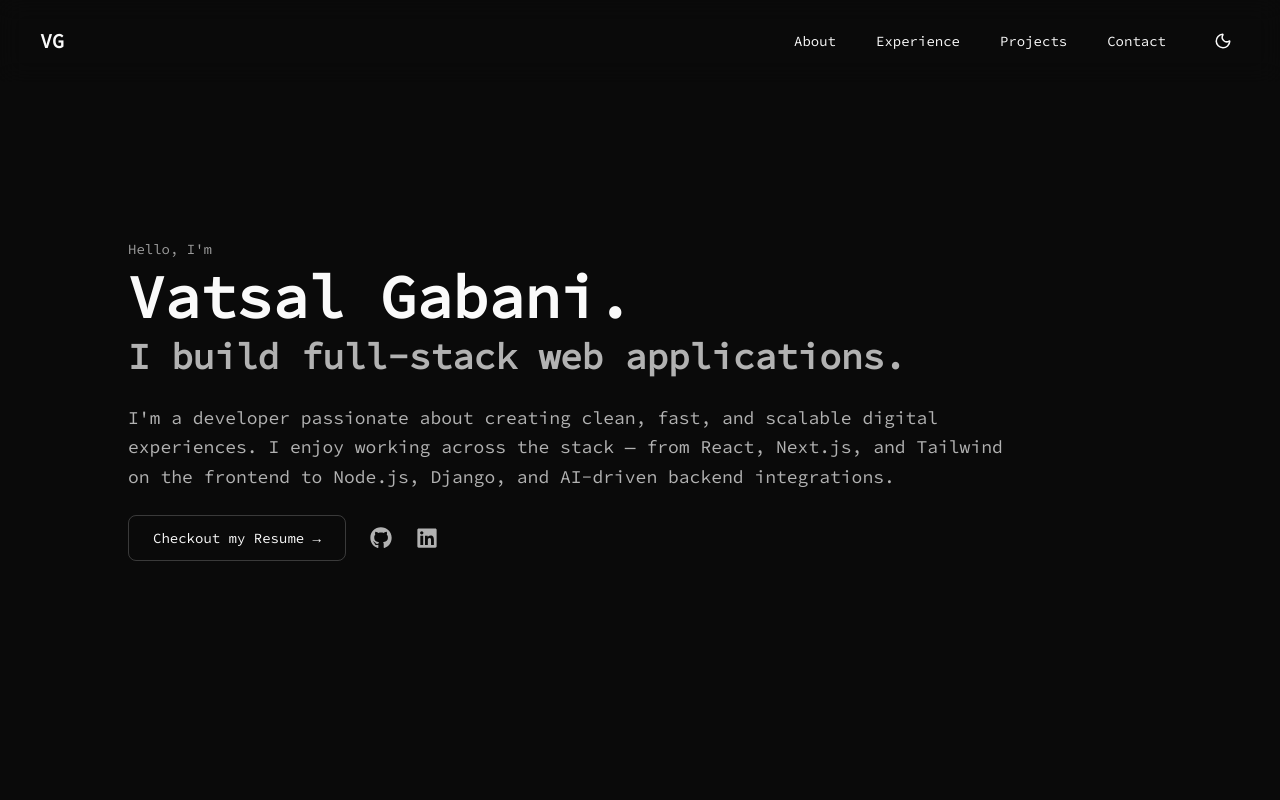
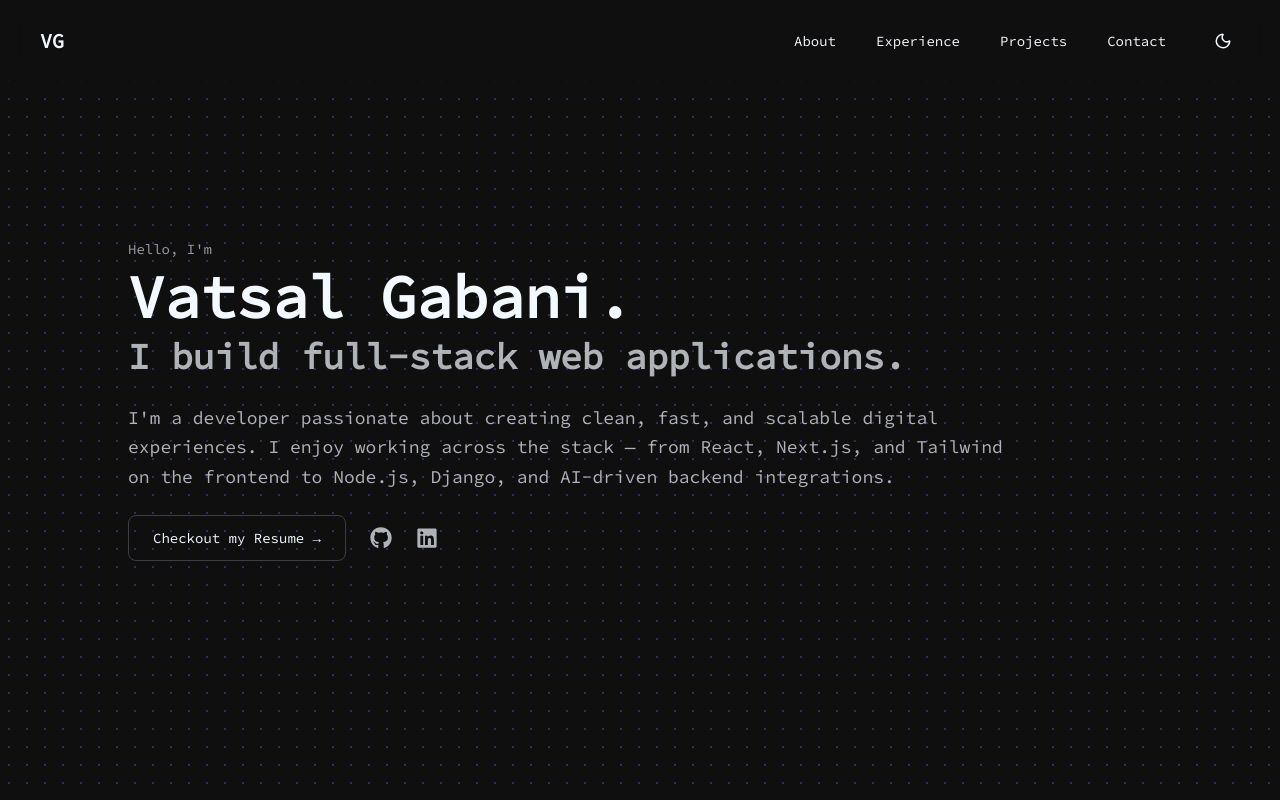
Before and after one commit to vatsalgabani64/react-portfolio, a React (Vite) app: page / in a window 1280 px wide. Shown: the top 800 px of the page. Built offline with nearby package versions, Linux system fonts and the light colour scheme.

Commit message:
feat(ui): add background dots and shadows to project & technology cards
- Added a shadows to ProjectCard, TechnologyCard
- Added dots background

```diff
--- a/index.html
+++ b/index.html
@@ -35,6 +35,7 @@
     <meta name="theme-color" content="#09090b" />
   </head>
   <body>
+    <div id="background-dots"></div>
     <div id="root"></div>
     <script type="module" src="/src/main.tsx"></script>
   </body>
--- a/src/components/About/About.tsx
+++ b/src/components/About/About.tsx
@@ -25,7 +25,7 @@ const About = () => {
         {tech.map((category) => (
           <Card
             key={category.title}
-            className="border border-foreground/10 bg-background/40 backdrop-blur-md"
+            className="border border-foreground/10 bg-card transition-all duration-300 ease-in-out hover:-translate-y-0.5 hover:shadow-xl"
           >
             <CardContent className="py-6">
               <p className="font-mono text-xl mb-6 text-center">
--- a/src/components/Experience/Experience.tsx
+++ b/src/components/Experience/Experience.tsx
@@ -64,7 +64,7 @@ const Experience = () => {
                 className="flex gap-3 text-foreground/70 leading-relaxed"
               >
                 <span className="text-accent">▹</span>
-                - {point}
+                {point}
               </li>
             ))}
           </ul>
--- a/src/components/Projects/Projects.tsx
+++ b/src/components/Projects/Projects.tsx
@@ -15,7 +15,9 @@ const Projects = () => {
         {PROJECTS.map((project) => (
           <Card
             key={project.title}
-            className="h-full flex flex-col border border-foreground/10 bg-background/40 backdrop-blur-md"
+            className="h-full flex flex-col border border-foreground/10 bg-card
+             transition-all duration-300 ease-in-out hover:-translate-y-0.5
+             hover:shadow-xl"
           >
             <CardContent className="p-6 flex flex-col grow space-y-4">
               {/* Image */}
--- a/src/index.css
+++ b/src/index.css
@@ -13,29 +13,40 @@
   --radius-md: calc(var(--radius) - 2px);
   --radius-lg: var(--radius);
   --radius-xl: calc(var(--radius) + 4px);
+
   --color-background: var(--background);
   --color-foreground: var(--foreground);
+
   --color-card: var(--card);
   --color-card-foreground: var(--card-foreground);
+
   --color-popover: var(--popover);
   --color-popover-foreground: var(--popover-foreground);
+
   --color-primary: var(--primary);
   --color-primary-foreground: var(--primary-foreground);
+
   --color-secondary: var(--secondary);
   --color-secondary-foreground: var(--secondary-foreground);
+
   --color-muted: var(--muted);
   --color-muted-foreground: var(--muted-foreground);
+
   --color-accent: var(--accent);
   --color-accent-foreground: var(--accent-foreground);
+
   --color-destructive: var(--destructive);
+
   --color-border: var(--border);
   --color-input: var(--input);
   --color-ring: var(--ring);
+
   --color-chart-1: var(--chart-1);
   --color-chart-2: var(--chart-2);
   --color-chart-3: var(--chart-3);
   --color-chart-4: var(--chart-4);
   --color-chart-5: var(--chart-5);
+
   --color-sidebar: var(--sidebar);
   --color-sidebar-foreground: var(--sidebar-foreground);
   --color-sidebar-primary: var(--sidebar-primary);
@@ -46,73 +57,116 @@
   --color-sidebar-ring: var(--sidebar-ring);
 }
 
+/* ===================== LIGHT MODE (Updated) ===================== */
+
 :root {
   --radius: 0.625rem;
-  --background: oklch(1 0 0);
-  --foreground: oklch(0.145 0 0);
-  --card: oklch(1 0 0);
-  --card-foreground: oklch(0.145 0 0);
-  --popover: oklch(1 0 0);
-  --popover-foreground: oklch(0.145 0 0);
-  --primary: oklch(0.205 0 0);
-  --primary-foreground: oklch(0.985 0 0);
-  --secondary: oklch(0.97 0 0);
-  --secondary-foreground: oklch(0.205 0 0);
-  --muted: oklch(0.97 0 0);
-  --muted-foreground: oklch(0.556 0 0);
-  --accent: oklch(0.97 0 0);
-  --accent-foreground: oklch(0.205 0 0);
-  --destructive: oklch(0.577 0.245 27.325);
-  --border: oklch(0.922 0 0);
-  --input: oklch(0.922 0 0);
-  --ring: oklch(0.708 0 0);
-  --chart-1: oklch(0.646 0.222 41.116);
-  --chart-2: oklch(0.6 0.118 184.704);
-  --chart-3: oklch(0.398 0.07 227.392);
-  --chart-4: oklch(0.828 0.189 84.429);
-  --chart-5: oklch(0.769 0.188 70.08);
-  --sidebar: oklch(0.985 0 0);
-  --sidebar-foreground: oklch(0.145 0 0);
-  --sidebar-primary: oklch(0.205 0 0);
-  --sidebar-primary-foreground: oklch(0.985 0 0);
-  --sidebar-accent: oklch(0.97 0 0);
-  --sidebar-accent-foreground: oklch(0.205 0 0);
-  --sidebar-border: oklch(0.922 0 0);
-  --sidebar-ring: oklch(0.708 0 0);
+
+  /* Neutral clean background */
+  --background: oklch(0.985 0.01 255);
+  --foreground: oklch(0.22 0.01 255);
+
+  /* Cards */
+  --card: oklch(0.98 0.01 255);
+  --card-foreground: oklch(0.20 0.01 255);
+
+  /* Surface popovers */
+  --popover: oklch(0.985 0.01 255);
+  --popover-foreground: oklch(0.22 0.01 255);
+
+  /* Primary accent (Premium Blue) */
+  --primary: oklch(0.70 0.14 255);
+  --primary-foreground: oklch(0.14 0 255);
+
+  /* Secondary neutrals */
+  --secondary: oklch(0.93 0.01 255);
+  --secondary-foreground: oklch(0.22 0.01 255);
+
+  /* Muted UI elements */
+  --muted: oklch(0.92 0.01 255);
+  --muted-foreground: oklch(0.45 0.01 255);
+
+  /* Accent (same as primary for consistent theme) */
+  --accent: oklch(0.70 0.14 255);
+  --accent-foreground: oklch(0.14 0 255);
+
+  /* Destructive (accessible red) */
+  --destructive: oklch(0.65 0.18 25);
+
+  /* Border/Input */
+  --border: oklch(0.90 0.01 255);
+  --input: oklch(0.88 0.01 255);
+
+  /* Ring highlighting */
+  --ring: oklch(0.65 0.10 255);
+
+  /* Charts */
+  --chart-1: oklch(0.65 0.22 250);
+  --chart-2: oklch(0.60 0.14 200);
+  --chart-3: oklch(0.40 0.10 280);
+  --chart-4: oklch(0.82 0.18 90);
+  --chart-5: oklch(0.77 0.19 60);
+
+  /* Sidebar colors */
+  --sidebar: oklch(0.985 0.01 255);
+  --sidebar-foreground: oklch(0.22 0.01 255);
+  --sidebar-primary: oklch(0.70 0.14 255);
+  --sidebar-primary-foreground: oklch(0.14 0 255);
+  --sidebar-accent: oklch(0.93 0.01 255);
+  --sidebar-accent-foreground: oklch(0.22 0.01 255);
+  --sidebar-border: oklch(0.90 0.01 255);
+  --sidebar-ring: oklch(0.65 0.10 255);
 }
 
+/* ===================== DARK MODE (Updated) ===================== */
+
 .dark {
-  --background: oklch(0.145 0 0);
-  --foreground: oklch(0.985 0 0);
-  --card: oklch(0.205 0 0);
-  --card-foreground: oklch(0.985 0 0);
-  --popover: oklch(0.205 0 0);
-  --popover-foreground: oklch(0.985 0 0);
-  --primary: oklch(0.922 0 0);
-  --primary-foreground: oklch(0.205 0 0);
-  --secondary: oklch(0.269 0 0);
-  --secondary-foreground: oklch(0.985 0 0);
-  --muted: oklch(0.269 0 0);
-  --muted-foreground: oklch(0.708 0 0);
-  --accent: oklch(0.269 0 0);
-  --accent-foreground: oklch(0.985 0 0);
-  --destructive: oklch(0.704 0.191 22.216);
-  --border: oklch(1 0 0 / 10%);
-  --input: oklch(1 0 0 / 15%);
-  --ring: oklch(0.556 0 0);
-  --chart-1: oklch(0.488 0.243 264.376);
-  --chart-2: oklch(0.696 0.17 162.48);
-  --chart-3: oklch(0.769 0.188 70.08);
-  --chart-4: oklch(0.627 0.265 303.9);
-  --chart-5: oklch(0.645 0.246 16.439);
-  --sidebar: oklch(0.205 0 0);
-  --sidebar-foreground: oklch(0.985 0 0);
-  --sidebar-primary: oklch(0.488 0.243 264.376);
-  --sidebar-primary-foreground: oklch(0.985 0 0);
-  --sidebar-accent: oklch(0.269 0 0);
-  --sidebar-accent-foreground: oklch(0.985 0 0);
-  --sidebar-border: oklch(1 0 0 / 10%);
-  --sidebar-ring: oklch(0.556 0 0);
+  --background: oklch(0.17 0 0);
+  --foreground: oklch(0.98 0.01 255);
+
+  --card: oklch(0.20 0.01 255);
+  --card-foreground: oklch(0.98 0.01 255);
+
+  --popover: oklch(0.20 0.01 255);
+  --popover-foreground: oklch(0.98 0.01 255);
+
+  --primary: oklch(0.78 0.14 255);
+  --primary-foreground: oklch(0.12 0 255);
+
+  --secondary: oklch(0.28 0.01 255);
+  --secondary-foreground: oklch(0.97 0.01 255);
+
+  --muted: oklch(0.32 0.01 255);
+  --muted-foreground: oklch(0.75 0.01 255);
+
+  --accent: oklch(0.78 0.14 255);
+  --accent-foreground: oklch(0.12 0 255);
+
+  --destructive: oklch(0.70 0.19 25);
+
+  --border: oklch(0.32 0.01 255 / 50%);
+  --input: oklch(0.32 0.01 255 / 40%);
+  --ring: oklch(0.60 0.12 255);
+
+  /* Vibrant dark charts */
+  --chart-1: oklch(0.50 0.24 260);
+  --chart-2: oklch(0.70 0.18 160);
+  --chart-3: oklch(0.78 0.18 70);
+  --chart-4: oklch(0.62 0.26 300);
+  --chart-5: oklch(0.64 0.24 20);
+
+  /* Sidebar */
+  --sidebar: oklch(0.20 0.01 255);
+  --sidebar-foreground: oklch(0.98 0.01 255);
+
+  --sidebar-primary: oklch(0.78 0.14 255);
+  --sidebar-primary-foreground: oklch(0.12 0 255);
+
+  --sidebar-accent: oklch(0.28 0.01 255);
+  --sidebar-accent-foreground: oklch(0.98 0.01 255);
+
+  --sidebar-border: oklch(0.32 0.01 255 / 50%);
+  --sidebar-ring: oklch(0.60 0.12 255);
 }
 
 @layer base {
@@ -127,3 +181,17 @@
 html {
   scroll-behavior: smooth;
 }
+
+#background-dots {
+  position: fixed;
+  inset: 0;
+  z-index: -1;
+  pointer-events: none;
+
+  background-size: 18px 18px;
+  background-image: radial-gradient(circle, oklch(0.5999 0 0) 1px, transparent 1px);
+}
+
+.dark #background-dots {
+  background-image: radial-gradient(circle, oklch(0.324 0.0863 280.97) 1px, transparent 1px);
+}
```
